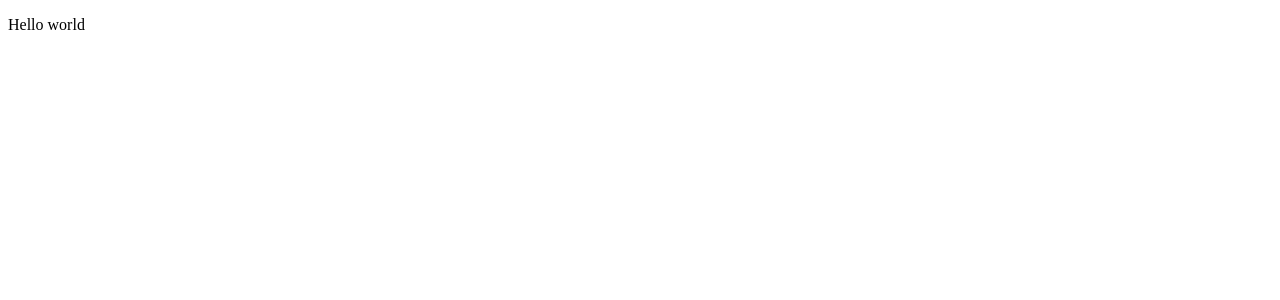
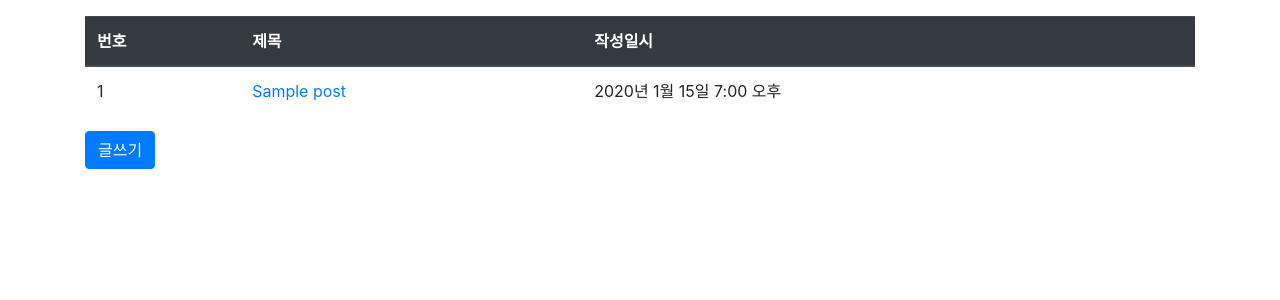
Before and after one commit to jundragons/TodayILearnProject, a Django app: page /post/1/ in a window 1280 px wide. Before the commit the part shown is almost empty. Shown: the top 300 px of the page. Run offline with Django 4.2, Linux system fonts and the light colour scheme; tables that the repository leaves empty hold one stand-in row (values such as "Sample post"); some libraries are stand-ins or nearby versions.

Commit message:
Add post_create btn

```diff
--- a/blog/templates/blog/post_list.html
+++ b/blog/templates/blog/post_list.html
@@ -1,10 +1,32 @@
-<!DOCTYPE html>
-<html lang="en">
-<head>
-    <meta charset="UTF-8">
-    <title>Django World</title>
-</head>
-<body>
-  <p>Hello world</p>
-</body>
-</html>
+{% extends 'blog/base.html' %}
+    {% block content %}
+    <div class="container my-3">
+        <table class="table">
+            <thead>
+            <tr class="thead-dark">
+                <th>번호</th>
+                <th>제목</th>
+                <th>작성일시</th>
+            </tr>
+            </thead>
+            <tbody>
+            {% if posts %}
+             {% for post in posts %}
+            <tr>
+                <td>{{ forloop.counter }}</td>
+                <td>
+                    <a href="">{{ post.title }}</a>
+                </td>
+                <td>{{ post.created_at }}</td>
+            </tr>
+            {% endfor %}
+            {% else %}
+            <tr>
+                <td colspan="3">포스트가 없습니다.</td>
+            </tr>
+            {% endif %}
+            </tbody>
+        </table>
+        <a href="{% url 'blog/post_create' %}" class="btn btn-primary">글쓰기</a>
+    </div>
+{% endblock %}
```
